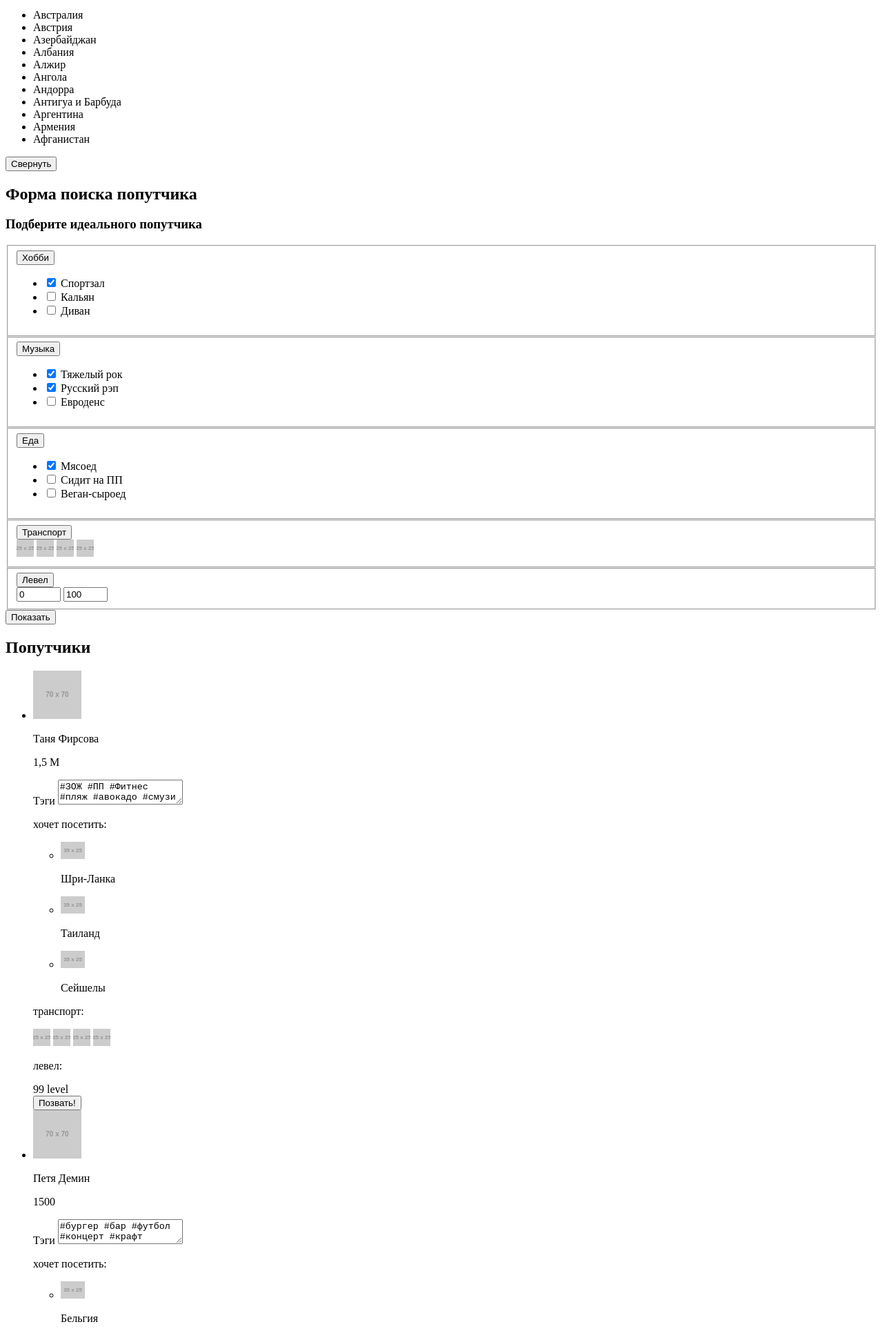
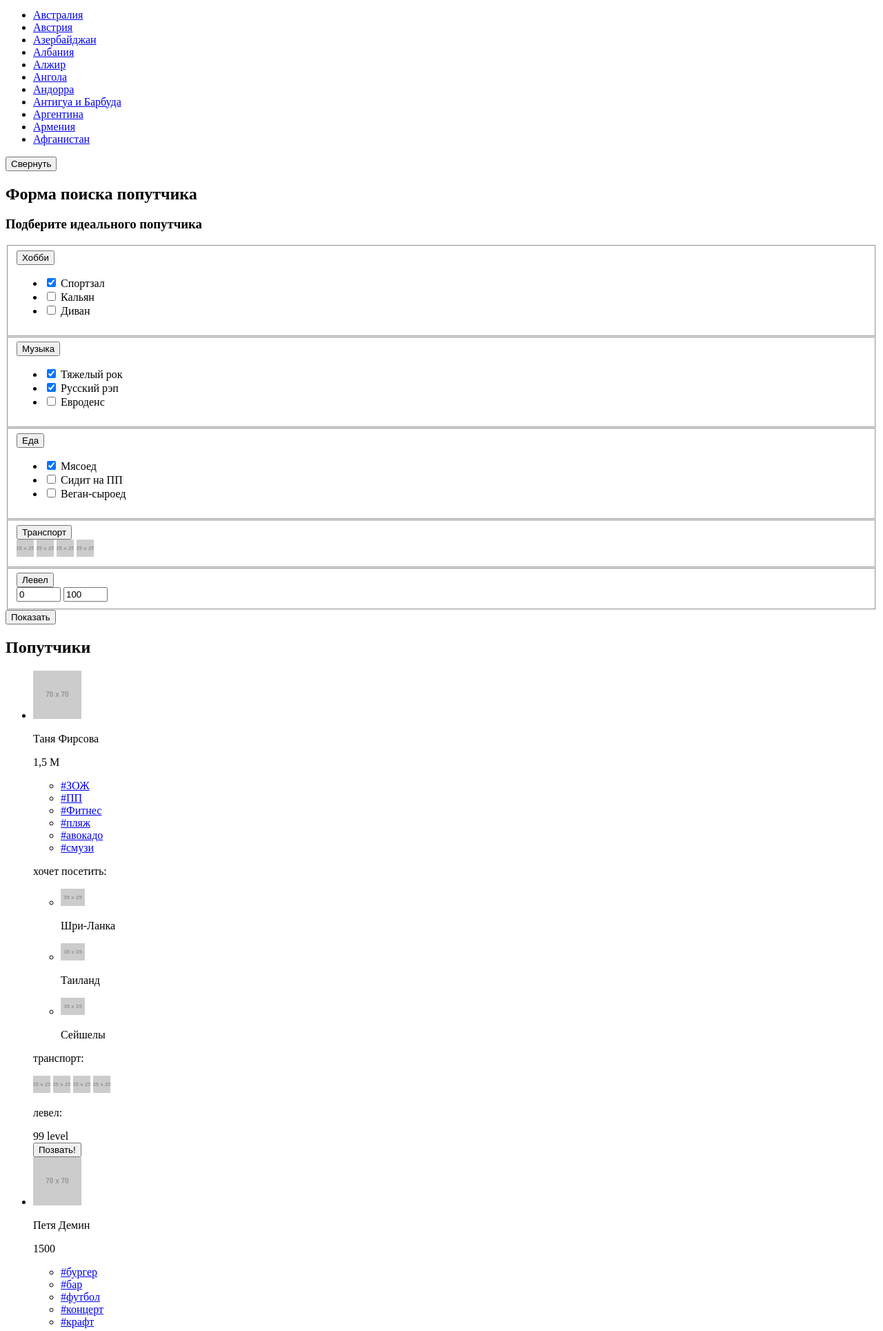
Before and after one commit to htmlacademy-adaptive/1501599-pognali-21, a website: page source/catalog.html in a window 1280 px wide. Shown: the part 1120-3049 px from the top of the page at 69% size. Drawn offline with Linux system fonts and the light colour scheme; placeholder pictures from the web are drawn by us.

Commit message:
Исправлен блок тэги и добавлены ссылки

```diff
--- a/source/catalog.html
+++ b/source/catalog.html
@@ -185,17 +185,39 @@
           </li>
         </ul>
         <ul class="alphabet__countries-list alphabet__countries-list--current">
-          <li class="alphabet__country">Австралия</li>
-          <li class="alphabet__country">Австрия</li>
-          <li class="alphabet__country">Азербайджан</li>
-          <li class="alphabet__country">Албания</li>
-          <li class="alphabet__country">Алжир</li>
-          <li class="alphabet__country">Ангола</li>
-          <li class="alphabet__country">Андорра</li>
-          <li class="alphabet__country">Антигуа и Барбуда</li>
-          <li class="alphabet__country">Аргентина</li>
-          <li class="alphabet__country">Армения</li>
-          <li class="alphabet__country">Афганистан</li>
+          <li class="alphabet__country-item">
+            <a class="alphabet__country" href="#">Австралия</a>
+          </li>
+          <li class="alphabet__country-item">
+            <a class="alphabet__country" href="#">Австрия</a>
+          </li>
+          <li class="alphabet__country-item">
+            <a class="alphabet__country" href="#">Азербайджан</a>
+          </li>
+          <li class="alphabet__country-item">
+            <a class="alphabet__country" href="#">Албания</a>
+          </li>
+          <li class="alphabet__country-item">
+            <a class="alphabet__country" href="#">Алжир</a>
+          </li>
+          <li class="alphabet__country-item">
+            <a class="alphabet__country" href="#">Ангола</a>
+          </li>
+          <li class="alphabet__country-item">
+            <a class="alphabet__country" href="#">Андорра</a>
+          </li>
+          <li class="alphabet__country-item">
+            <a class="alphabet__country" href="#">Антигуа и Барбуда</a>
+          </li>
+          <li class="alphabet__country-item">
+            <a class="alphabet__country" href="#">Аргентина</a>
+          </li>
+          <li class="alphabet__country-item">
+            <a class="alphabet__country" href="#">Армения</a>
+          </li>
+          <li class="alphabet__country-item">
+            <a class="alphabet__country" href="#">Афганистан</a>
+          </li>
         </ul>
         <button class="alphabet__button button" type="button">Свернуть</button>
       </div>
@@ -351,12 +373,26 @@
           <p class="companion-card__name">Таня Фирсова</p>
           <p class="companion-card__likes">1,5 М</p>
 
-          <div class="companion-card__tags tags">
-            <label class="visually-hidden" for="tags-tanya">Тэги</label>
-            <textarea class="companion-card__tags tags__textarea" id="tags-tanya" name="tags"
-                      placeholder="Коротко о себе в виде 5-8 хештэгов">#ЗОЖ #ПП #Фитнес #пляж #авокадо #смузи
-            </textarea>
-          </div>
+          <ul class="companion-card__tags tags">
+            <li class="tags__item">
+              <a class="tags__link" href="#">#ЗОЖ</a>
+            </li>
+            <li class="tags__item">
+              <a class="tags__link" href="#">#ПП</a>
+            </li>
+            <li class="tags__item">
+              <a class="tags__link" href="#">#Фитнес</a>
+            </li>
+            <li class="tags__item">
+              <a class="tags__link" href="#">#пляж</a>
+            </li>
+            <li class="tags__item">
+              <a class="tags__link" href="#">#авокадо</a>
+            </li>
+            <li class="tags__item">
+              <a class="tags__link" href="#">#смузи</a>
+            </li>
+          </ul>
 
           <div class="companion-card__info info-card">
             <div class="info-card__visit">
@@ -429,12 +465,23 @@
           <p class="companion-card__name">Петя Демин</p>
           <p class="companion-card__likes">1500</p>
 
-          <div class="companion-card__tags tags">
-            <label class="visually-hidden" for="tags-petya">Тэги</label>
-            <textarea class="companion-card__tags tags__textarea" id="tags-petya" name="tags"
-                      placeholder="Коротко о себе в виде 5-8 хештэгов">#бургер #бар #футбол #концерт #крафт
-            </textarea>
-          </div>
+          <ul class="companion-card__tags tags">
+            <li class="tags__item">
+              <a class="tags__link" href="#">#бургер</a>
+            </li>
+            <li class="tags__item">
+              <a class="tags__link" href="#">#бар</a>
+            </li>
+            <li class="tags__item">
+              <a class="tags__link" href="#">#футбол</a>
+            </li>
+            <li class="tags__item">
+              <a class="tags__link" href="#">#концерт</a>
+            </li>
+            <li class="tags__item">
+              <a class="tags__link" href="#">#крафт</a>
+            </li>
+          </ul>
 
           <div class="companion-card__info info-card">
             <div class="info-card__visit">
@@ -499,12 +546,23 @@
           <p class="companion-card__name">Марк Смолов</p>
           <p class="companion-card__likes">170</p>
 
-          <div class="companion-card__tags tags">
-            <label class="visually-hidden" for="tags-mark">Тэги</label>
-            <textarea class="companion-card__tags tags__textarea" id="tags-mark" name="tags"
-                      placeholder="Коротко о себе в виде 5-8 хештэгов">#рэп #тату #хайпбист #кроссовки #суприм
-            </textarea>
-          </div>
+          <ul class="companion-card__tags tags">
+            <li class="tags__item">
+              <a class="tags__link" href="#">#рэп</a>
+            </li>
+            <li class="tags__item">
+              <a class="tags__link" href="#">#тату</a>
+            </li>
+            <li class="tags__item">
+              <a class="tags__link" href="#">#хайпбист</a>
+            </li>
+            <li class="tags__item">
+              <a class="tags__link" href="#">#кроссовки</a>
+            </li>
+            <li class="tags__item">
+              <a class="tags__link" href="#">#суприм</a>
+            </li>
+          </ul>
 
           <div class="companion-card__info info-card">
             <div class="info-card__visit">
@@ -577,12 +635,20 @@
           <p class="companion-card__name">Лариса Роговая</p>
           <p class="companion-card__likes">23</p>
 
-          <div class="companion-card__tags tags">
-            <label class="visually-hidden" for="tags-larisa">Тэги</label>
-            <textarea class="companion-card__tags tags__textarea" id="tags-larisa" name="tags"
-                      placeholder="Коротко о себе в виде 5-8 хештэгов">#образование #карьера #учеба #линкедин
-            </textarea>
-          </div>
+          <ul class="companion-card__tags tags">
+            <li class="tags__item">
+              <a class="tags__link" href="#">#образование</a>
+            </li>
+            <li class="tags__item">
+              <a class="tags__link" href="#">#карьера</a>
+            </li>
+            <li class="tags__item">
+              <a class="tags__link" href="#">#учеба</a>
+            </li>
+            <li class="tags__item">
+              <a class="tags__link" href="#">#линкедин</a>
+            </li>
+          </ul>
 
           <div class="companion-card__info info-card">
             <div class="info-card__visit">
```
Also changed, not shown: source/form.html (+3 -3 lines), source/index.html (+37 -12 lines).
